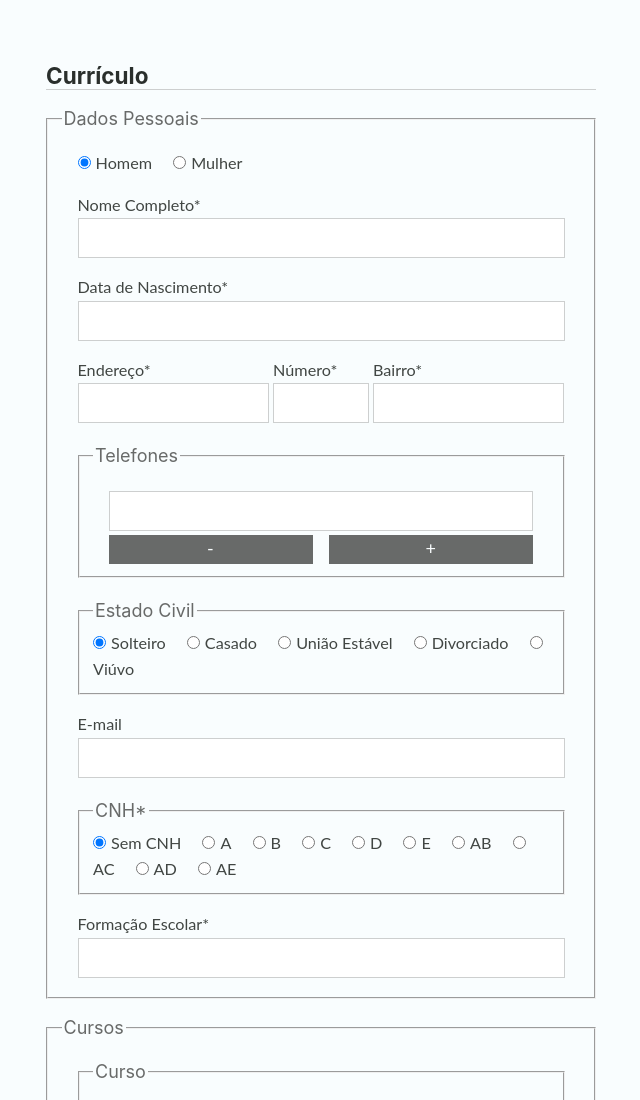
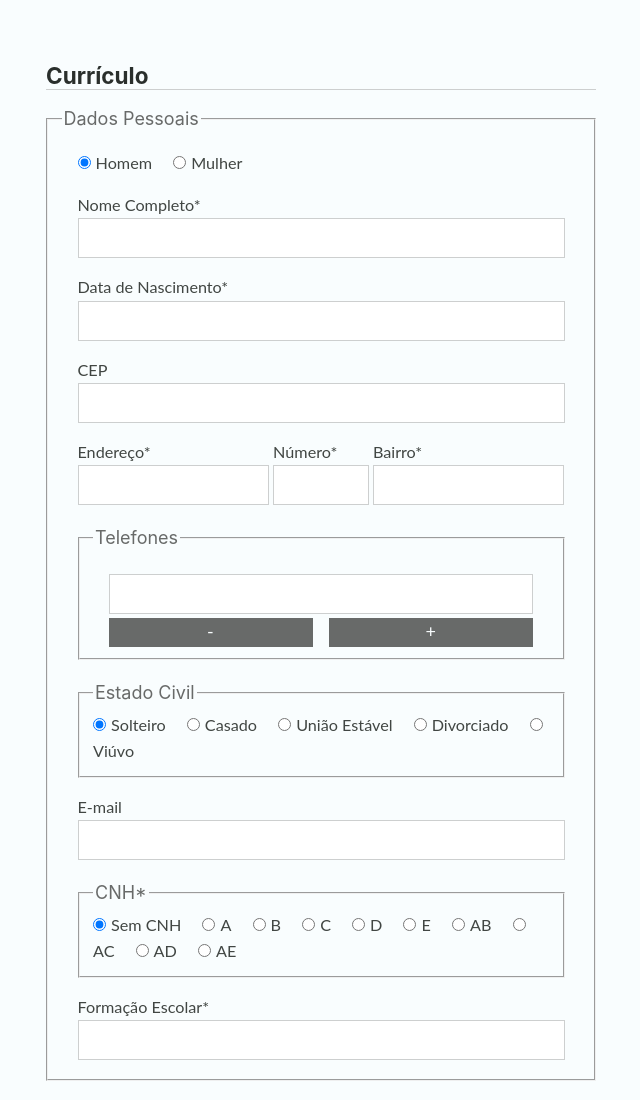
Before and after one commit to capp98/CV-Maker, a plain HTML site: page index.html in a window 1280 px wide. Shown: the top 1100 px of the page, without its empty margins (319-959 px from the left). Drawn offline with Linux system fonts and the light colour scheme.

Commit message:
ajustada a formatação do telefone e adicionada a pesquisa por CEP e endereço

```diff
--- a/index.html
+++ b/index.html
@@ -38,6 +38,11 @@
               required
               maxlength="10"
             />
+          </div>
+
+          <div class="div-input">
+            <label for="cep">CEP</label>
+            <input id="cep" type="text" />
           </div>
 
           <div class="div-endereco div-input">
@@ -204,6 +209,7 @@
 
               <label for="trabalho-cargo">Cargo</label>
               <input id="trabalho-cargo" type="text" />
+              <!-- <ul class="list"></ul> -->
 
               <label for="trabalho-periodo">Período</label>
               <input id="trabalho-periodo" type="text" />
```
